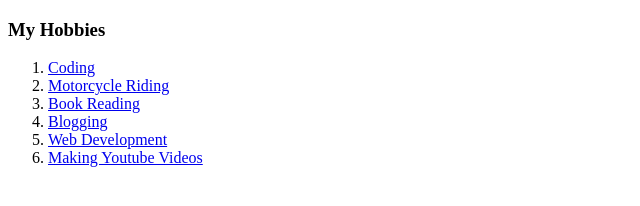
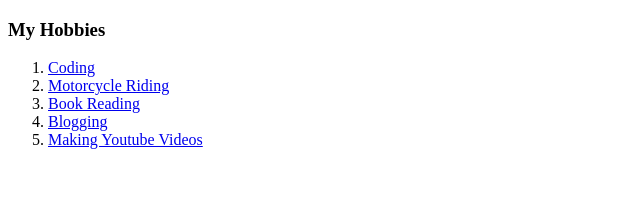
Before and after one commit to meimmi/My-First-Project-HTML, a plain HTML site: page hobbies.html in a window 1280 px wide. Shown: the whole page, without its empty margins (0-640 px from the left). Drawn offline with Linux system fonts and the light colour scheme.

Commit message:
Update hobbies.html

```diff
--- a/hobbies.html
+++ b/hobbies.html
@@ -13,7 +13,6 @@
         <li> <a href="https://en.wikipedia.org/wiki/Motorcycling" target="_blank"> Motorcycle Riding</a> </li>
         <li> <a href="https://en.wikipedia.org/wiki/Reading" target="_blank">Book Reading</a> </li>
         <li> <a href="https://en.wikipedia.org/wiki/Blog" target="_blank"> Blogging</a></li>
-        <li> <a href="https://en.wikipedia.org/wiki/Web_development" target="_blank">Web Development</a> </li>
         <li> <a href="https://en.wikipedia.org/wiki/YouTube" target="_blank"> Making Youtube Videos</a> </li>
     </ol>
     <p></p>
```
